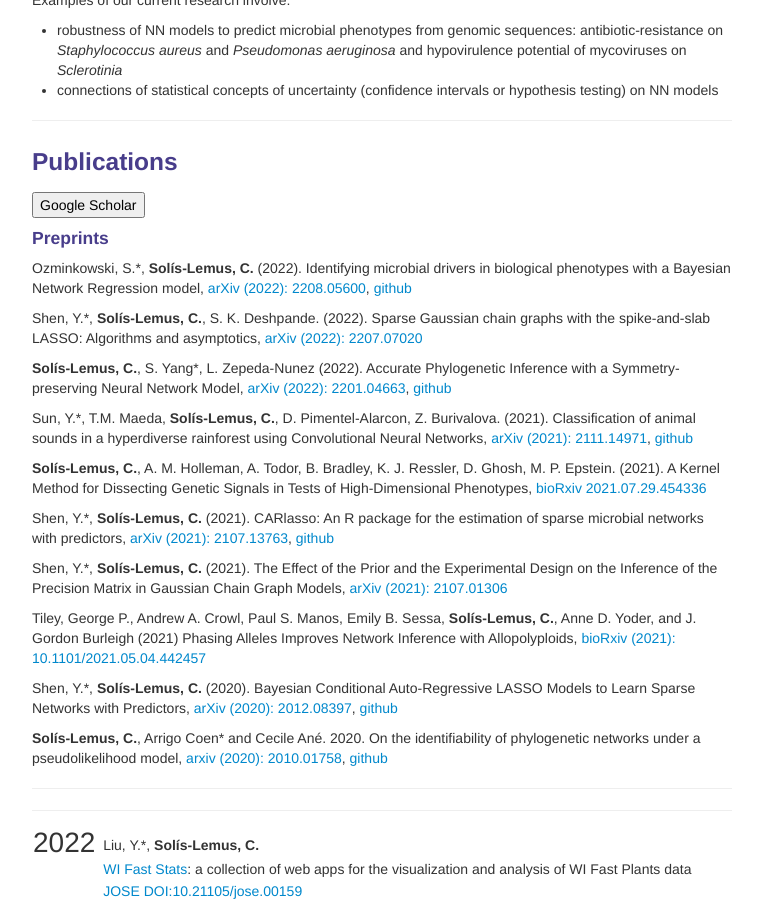
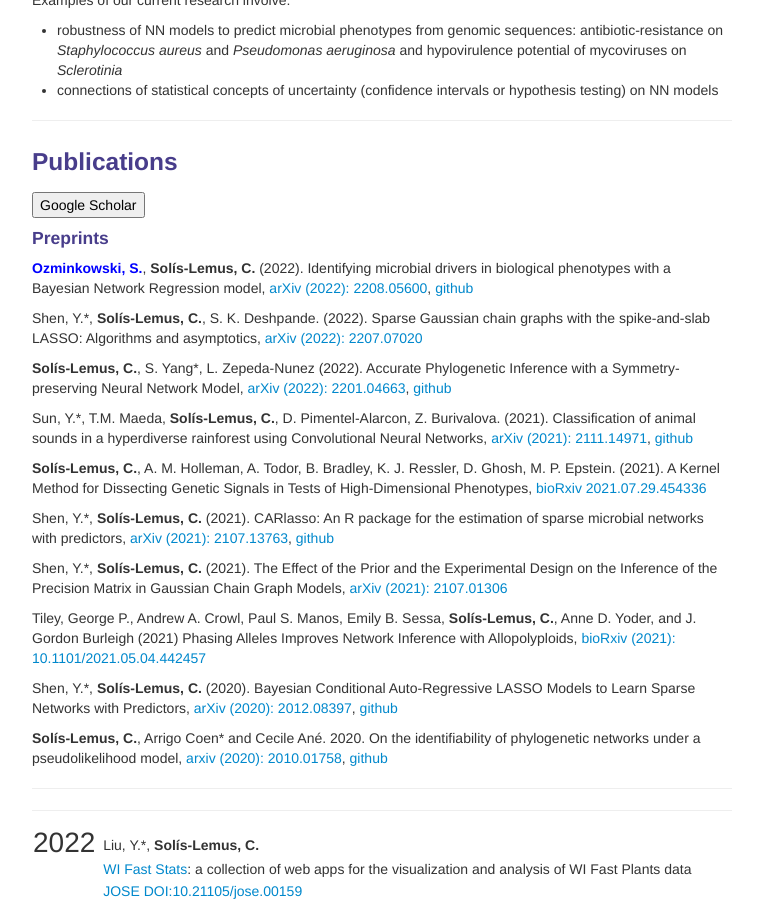
Before and after one commit to solislemuslab/solislemuslab.github.io, a Jekyll site: the page built from pages/research.md, in a window 1280 px wide and 900 px high, scrolled down 2314 px. Shown: the whole window, without its empty margins (258-1021 px from the left). Built offline with Jekyll 4.4.1, drawn with Linux system fonts in a browser that asks for light colours.

Commit message:
lab member name in blue

```diff
--- a/pages/research.md
+++ b/pages/research.md
@@ -127,7 +127,7 @@ Examples of our current research involve:
 
 #### Preprints
 
-Ozminkowski, S.*, <b>Sol&iacute;s-Lemus, C.</b> (2022). Identifying microbial drivers in biological phenotypes with a Bayesian Network Regression model, [arXiv (2022): 2208.05600](https://arxiv.org/abs/2208.05600), [github](https://github.com/solislemuslab/BayesianNetworkRegression.jl)
+<strong style="color: blue;">Ozminkowski, S.</strong>, <b>Sol&iacute;s-Lemus, C.</b> (2022). Identifying microbial drivers in biological phenotypes with a Bayesian Network Regression model, [arXiv (2022): 2208.05600](https://arxiv.org/abs/2208.05600), [github](https://github.com/solislemuslab/BayesianNetworkRegression.jl)
 
 Shen, Y.*, <b>Sol&iacute;s-Lemus, C.</b>, S. K. Deshpande. (2022). Sparse Gaussian chain graphs with the spike-and-slab LASSO: Algorithms and asymptotics, [arXiv (2022): 2207.07020](https://arxiv.org/abs/2207.07020)
 
```
